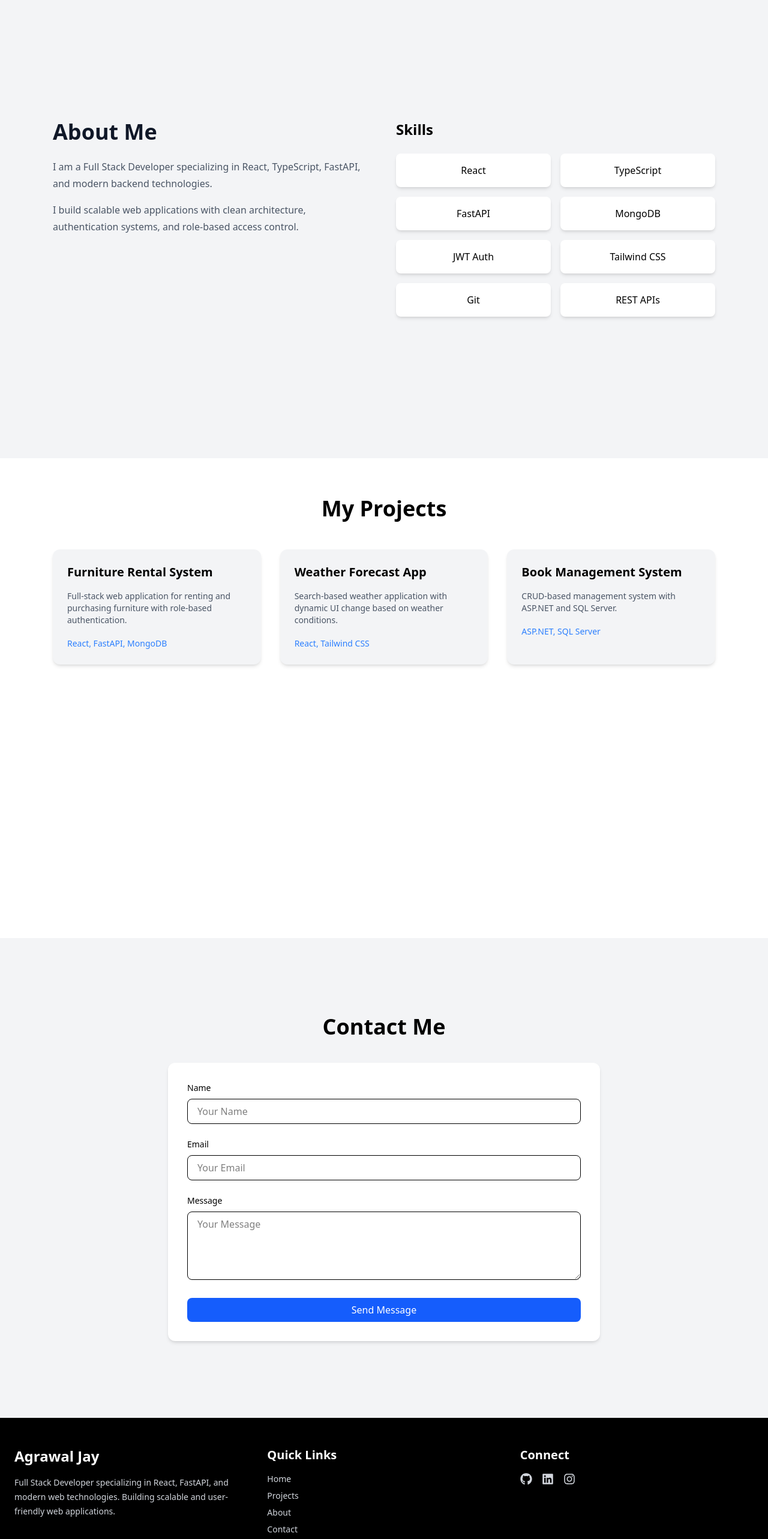
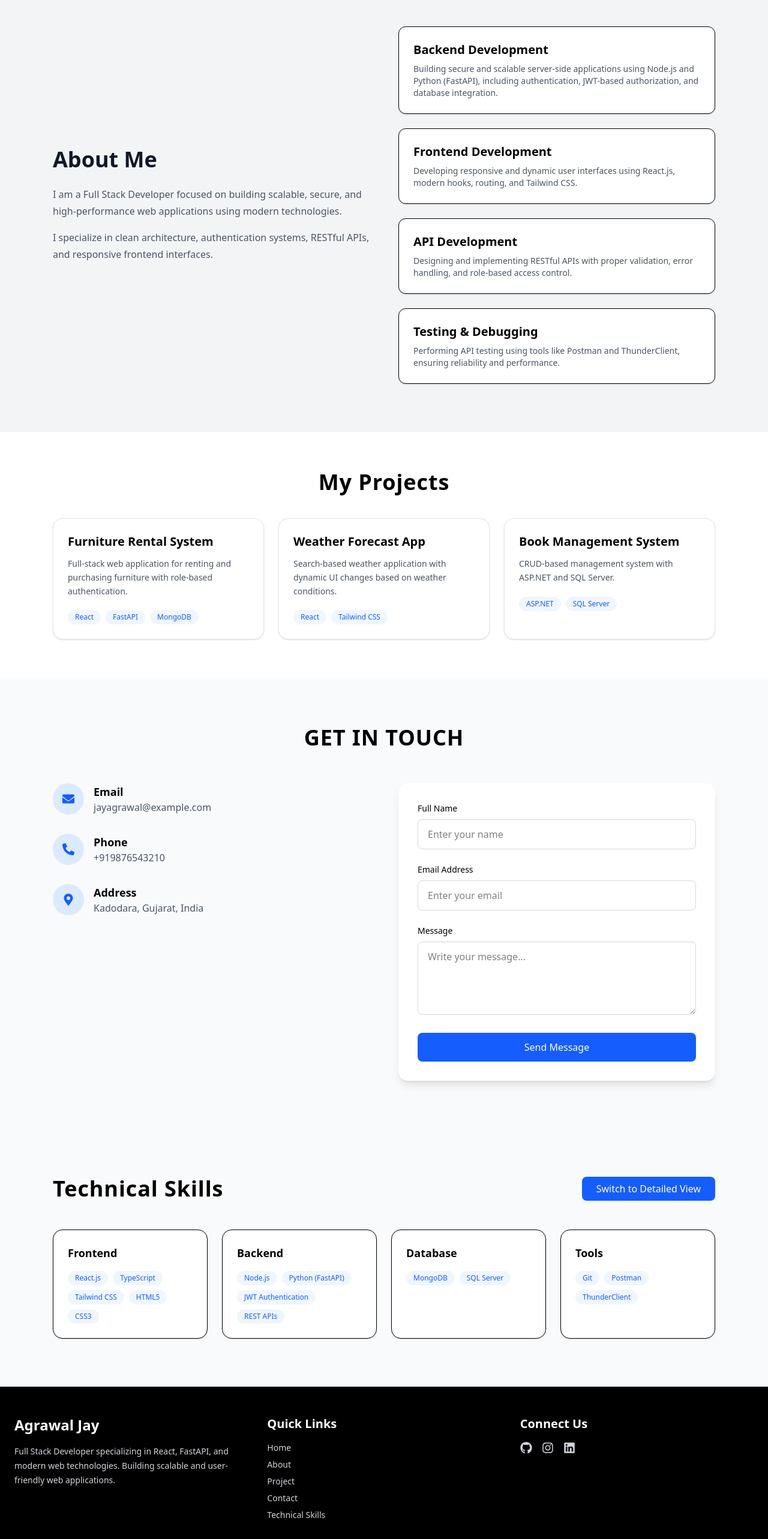
Before and after one commit to agrawaljay12/portfolio, a React (Vite) app in the folder frontend/: page / in a window 1280 px wide. Shown: the part 100-2666 px from the top of the page at 60% size. Built offline with nearby package versions, Linux system fonts and the light colour scheme.

Commit message:
enhance the routing and improve the logic of code

```diff
--- a/frontend/package.json
+++ b/frontend/package.json
@@ -17,6 +17,7 @@
     "react-icon": "^1.0.0",
     "react-icons": "^5.5.0",
     "react-router-dom": "^7.13.0",
+    "react-scroll": "^1.9.3",
     "tailwindcss": "^4.1.18"
   },
   "devDependencies": {
@@ -24,6 +25,7 @@
     "@types/node": "^24.10.1",
     "@types/react": "^19.2.7",
     "@types/react-dom": "^19.2.3",
+    "@types/react-scroll": "^1.8.10",
     "@vitejs/plugin-react": "^5.1.1",
     "eslint": "^9.39.1",
     "eslint-plugin-react-hooks": "^7.0.1",
--- a/frontend/src/App.tsx
+++ b/frontend/src/App.tsx
@@ -1,12 +1,22 @@
-// import { BrowserRouter as Router, Routes, Route, Navigate } from "react-router-dom";
-import {Home} from "./pages/Home"
+import { BrowserRouter, Routes, Route } from "react-router-dom";
+import {Home} from "./pages/Home";
+import { About } from "./pages/About";
+import { Contact } from "./pages/Contact";
+import { Projects } from "./pages/Project";
+import { TechnicalSkills } from "./pages/TechnicalSkills";
 
 function App() {
   return (
-    <>
-      <Home/>
-    </>
+    <BrowserRouter>
+      <Routes>
+        <Route path="/" element={<Home />} />
+        <Route path="/about" element={<About />} />
+        <Route path="/project" element={<Projects />} />
+        <Route path="/contact" element={<Contact/>} />
+        <Route path="/skills" element={<TechnicalSkills/>} />
+      </Routes>
+    </BrowserRouter>
   );
 }
 
-export default App
+export default App;
--- a/frontend/src/component/Footer.tsx
+++ b/frontend/src/component/Footer.tsx
@@ -1,4 +1,5 @@
 import { FaGithub, FaLinkedin, FaInstagram } from "react-icons/fa";
+import {Link } from "react-scroll";
 
 const Footer = () => {
   return (
@@ -26,24 +27,29 @@ const Footer = () => {
             </h3>
             <ul className="space-y-2 text-sm">
               <li>
-                <a href="#home" className="hover:text-white transition">
+                <Link to="/" smooth={true} duration={500}>
                   Home
-                </a>
+                </Link>
+              </li>
+               <li>
+                <Link to="about" smooth={true} duration={500}>
+                    About
+                </Link>
+              </li>
+               <li>
+                <Link to="project" smooth={true} duration={500}>
+                  Project
+                </Link>
               </li>
               <li>
-                <a href="#projects" className="hover:text-white transition">
-                  Projects
-                </a>
+                <Link to="contact" smooth={true} duration={500}>
+                  Contact
+                </Link>
               </li>
               <li>
-                <a href="#about" className="hover:text-white transition">
-                  About
-                </a>
-              </li>
-              <li>
-                <a href="#contact" className="hover:text-white transition">
-                  Contact
-                </a>
+                <Link to="skills" smooth={true} duration={500}>
+                  Technical Skills
+                </Link>
               </li>
             </ul>
           </div>
@@ -51,39 +57,28 @@ const Footer = () => {
           {/* Social Links */}
           <div>
             <h3 className="text-xl font-semibold text-white mb-4">
-              Connect
+              Connect Us
             </h3>
             <div className="flex space-x-4 text-xl">
-              <a
-                href="https://github.com/"
-                target="_blank"
-                className="hover:text-white transition"
-              >
-                <FaGithub />
-              </a>
+                <Link to="https://github.com/agrawaljay12" className="hover:text-white transition">
+                    <FaGithub />
+                </Link>
 
-              <a
-                href="https://linkedin.com/"
-                target="_blank"
-                className="hover:text-white transition"
-              >
+                <Link to="https://www.instagram.com/agrawal_jay_98?igsh=bmZxYjV1cGJybjN2" className="hover:text-white transition">
+                    <FaInstagram />
+                </Link>
+
+              <Link to="https://www.linkedin.com/in/jay-agrawal-a29654260?utm_source=share_via&utm_content=profile&utm_medium=member_android" className="hover:text-white transition">
                 <FaLinkedin />
-              </a>
+              </Link>
 
-              <a
-                href="https://instagram.com/"
-                target="_blank"
-                className="hover:text-white transition"
-              >
-                <FaInstagram />
-              </a>
             </div>
           </div>
         </div>
 
         {/* Bottom Bar */}
         <div className="border-t border-gray-700 mt-10 pt-6 text-center text-sm">
-          © {new Date().getFullYear()} Jay Agrawal. All rights reserved.
+          &copy; {new Date().getFullYear()} Jay Agrawal. All rights reserved.
         </div>
       </div>
     </footer>
--- a/frontend/src/component/Header.tsx
+++ b/frontend/src/component/Header.tsx
@@ -1,5 +1,6 @@
 import { useState } from "react";
 import { HiMenu, HiX } from "react-icons/hi";
+import { Link } from "react-scroll";
 
 const Header = () => {
   const [isOpen, setIsOpen] = useState(false);
@@ -15,10 +16,10 @@ const Header = () => {
 
         {/* Desktop Menu */}
         <nav className="hidden md:flex space-x-8 text-sm font-medium">
-          <a href="#home" className="hover:text-blue-400 transition">Home</a>
-          <a href="#about" className="hover:text-blue-400 transition">About</a>
-          <a href="#projects" className="hover:text-blue-400 transition">Projects</a>
-          <a href="#contact" className="hover:text-blue-400 transition">Contact</a>
+          <Link to="/" smooth={true} duration={500}className="hover:text-blue-400 transition">Home</Link>
+          <Link to="about" smooth={true} duration={500} className="hover:text-blue-400 transition">About</Link>
+          <Link to="project" smooth={true} duration={500} className="hover:text-blue-400 transition">Project</Link>
+          <Link to="skills"  smooth={true} duration={500} className="hover:text-blue-400 transition">Technical skills</Link>
         </nav>
 
         {/* Mobile Icon */}
@@ -32,10 +33,11 @@ const Header = () => {
       {/* Mobile Menu */}
       {isOpen && (
         <div className="md:hidden bg-gray-800 px-6 pb-4 space-y-3 text-sm font-medium">
-          <a href="#home" className="block hover:text-blue-400">Home</a>
-          <a href="#about" className="block hover:text-blue-400">About</a>
-          <a href="#projects" className="block hover:text-blue-400">Projects</a>
-          <a href="#contact" className="block hover:text-blue-400">Contact</a>
+          <Link to="/" smooth={true} duration={500} className="hover:text-blue-400 transition">Home</Link>
+          <Link to="about" smooth={true} duration={500} className="hover:text-blue-400 transition">About</Link>
+          <Link to="project"  smooth={true} duration={500} className="hover:text-blue-400 transition">Project</Link>
+          <Link to="contact"  smooth={true} duration={500} className="hover:text-blue-400 transition">Contact</Link>
+          <Link to="skills"  smooth={true} duration={500} className="hover:text-blue-400 transition">Technical skills</Link>
         </div>
       )}
     </header>
--- a/frontend/src/pages/About.tsx
+++ b/frontend/src/pages/About.tsx
@@ -2,52 +2,76 @@ const About = () => {
   return (
     <section
       id="about"
-      className="min-h-screen bg-gray-100 flex items-center"
+      className="bg-gray-100 py-20"
     >
-      <div className="max-w-6xl mx-auto px-6 py-16 grid md:grid-cols-2 gap-10">
+      <div className="max-w-6xl mx-auto px-6 grid md:grid-cols-2 gap-12 items-center">
 
-        {/* Left */}
+        {/* Left Side */}
         <div>
           <h2 className="text-4xl font-bold text-gray-900 mb-6">
             About Me
           </h2>
+
           <p className="text-gray-600 leading-7 mb-4">
-            I am a Full Stack Developer specializing in React, TypeScript,
-            FastAPI, and modern backend technologies.
+            I am a Full Stack Developer focused on building scalable,
+            secure, and high-performance web applications using modern
+            technologies.
           </p>
+
           <p className="text-gray-600 leading-7">
-            I build scalable web applications with clean architecture,
-            authentication systems, and role-based access control.
+            I specialize in clean architecture, authentication systems,
+            RESTful APIs, and responsive frontend interfaces.
           </p>
         </div>
 
-        {/* Skills */}
-        <div>
-          <h3 className="text-2xl font-semibold mb-6">Skills</h3>
+        {/* Right Side - Roles */}
+        <div className="space-y-6">
 
-          <div className="grid grid-cols-2 gap-4">
-            {[
-              "React",
-              "TypeScript",
-              "FastAPI",
-              "MongoDB",
-              "JWT Auth",
-              "Tailwind CSS",
-              "Git",
-              "REST APIs",
-            ].map((skill) => (
-              <div
-                key={skill}
-                className="bg-white shadow-md rounded-lg p-4 text-center"
-              >
-                {skill}
-              </div>
-            ))}
+          <div className="bg-white shadow-sm rounded-xl p-6 border hover:shadow-md transition">
+            <h3 className="text-xl font-semibold mb-2">
+              Backend Development
+            </h3>
+            <p className="text-gray-600 text-sm">
+              Building secure and scalable server-side applications using
+              Node.js and Python (FastAPI), including authentication,
+              JWT-based authorization, and database integration.
+            </p>
           </div>
+
+          <div className="bg-white shadow-sm rounded-xl p-6 border hover:shadow-md transition">
+            <h3 className="text-xl font-semibold mb-2">
+              Frontend Development
+            </h3>
+            <p className="text-gray-600 text-sm">
+              Developing responsive and dynamic user interfaces using
+              React.js, modern hooks, routing, and Tailwind CSS.
+            </p>
+          </div>
+
+          <div className="bg-white shadow-sm rounded-xl p-6 border hover:shadow-md transition">
+            <h3 className="text-xl font-semibold mb-2">
+              API Development
+            </h3>
+            <p className="text-gray-600 text-sm">
+              Designing and implementing RESTful APIs with proper
+              validation, error handling, and role-based access control.
+            </p>
+          </div>
+
+          <div className="bg-white shadow-sm rounded-xl p-6 border hover:shadow-md transition">
+            <h3 className="text-xl font-semibold mb-2">
+              Testing & Debugging
+            </h3>
+            <p className="text-gray-600 text-sm">
+              Performing API testing using tools like Postman and
+              ThunderClient, ensuring reliability and performance.
+            </p>
+          </div>
+
         </div>
       </div>
     </section>
   );
 };
 
-export {About};
+export { About };
--- a/frontend/src/pages/Contact.tsx
+++ b/frontend/src/pages/Contact.tsx
@@ -1,35 +1,77 @@
+import { FaEnvelope, FaPhoneAlt, FaMapMarkerAlt } from "react-icons/fa";
+
 const Contact = () => {
   return (
-    <section
-      id="contact"
-      className="min-h-screen bg-gray-100 py-16 flex items-center"
-    >
-      <div className="max-w-3xl mx-auto px-6 w-full">
-        <h2 className="text-4xl font-bold text-center mb-10">
-          Contact Me
+    <section id="contact" className="py-20 bg-gray-50">
+      <div className="max-w-6xl mx-auto px-6">
+
+        {/* Main Heading */}
+        <h2 className="text-4xl font-bold text-center mb-14 tracking-wide">
+          GET IN TOUCH
         </h2>
 
-        <form className="bg-white shadow-md rounded-xl p-8 space-y-6">
+        <div className="grid md:grid-cols-2 gap-12 items-start">
+
+          {/* Left Column - Contact Info */}
+          <div className="space-y-8">
+
+            <div className="flex items-start gap-4">
+              <div className="bg-blue-100 p-4 rounded-full text-blue-600">
+                <FaEnvelope size={20} />
+              </div>
+              <div>
+                <h4 className="text-lg font-semibold">Email</h4>
+                <p className="text-gray-600">jayagrawal@example.com</p>
+              </div>
+            </div>
+
+            <div className="flex items-start gap-4">
+              <div className="bg-blue-100 p-4 rounded-full text-blue-600">
+                <FaPhoneAlt size={20} />
+              </div>
+              <div>
+                <h4 className="text-lg font-semibold">Phone</h4>
+                <p className="text-gray-600">+919876543210</p>
+              </div>
+            </div>
+
+            <div className="flex items-start gap-4">
+              <div className="bg-blue-100 p-4 rounded-full text-blue-600">
+                <FaMapMarkerAlt size={20} />
+              </div>
+              <div>
+                <h4 className="text-lg font-semibold">Address</h4>
+                <p className="text-gray-600">
+                  Kadodara, Gujarat, India
+                </p>
+              </div>
+            </div>
+
+          </div>
+
+          {/* Right Column - Contact Form */}
+          <div className="bg-white shadow-lg rounded-2xl p-8">
+            <form className="space-y-6">
 
               <div>
                 <label className="block mb-2 text-sm font-medium">
-              Name
+                  Full Name
                 </label>
                 <input
                   type="text"
-              placeholder="Your Name"
-              className="w-full border rounded-lg px-4 py-2 focus:outline-none focus:ring-2 focus:ring-blue-500"
+                  placeholder="Enter your name"
+                  className="w-full border border-gray-300 rounded-lg px-4 py-3 focus:outline-none focus:ring-2 focus:ring-blue-500 transition"
                 />
               </div>
 
               <div>
                 <label className="block mb-2 text-sm font-medium">
-              Email
+                  Email Address
                 </label>
                 <input
                   type="email"
-              placeholder="Your Email"
-              className="w-full border rounded-lg px-4 py-2 focus:outline-none focus:ring-2 focus:ring-blue-500"
+                  placeholder="Enter your email"
+                  className="w-full border border-gray-300 rounded-lg px-4 py-3 focus:outline-none focus:ring-2 focus:ring-blue-500 transition"
                 />
               </div>
 
@@ -39,21 +81,25 @@ const Contact = () => {
                 </label>
                 <textarea
                   rows={4}
-              placeholder="Your Message"
-              className="w-full border rounded-lg px-4 py-2 focus:outline-none focus:ring-2 focus:ring-blue-500"
+                  placeholder="Write your message..."
+                  className="w-full border border-gray-300 rounded-lg px-4 py-3 focus:outline-none focus:ring-2 focus:ring-blue-500 transition"
                 ></textarea>
               </div>
 
               <button
                 type="submit"
-            className="w-full bg-blue-600 text-white py-2 rounded-lg hover:bg-blue-700 transition"
+                className="w-full bg-blue-600 text-white py-3 rounded-lg hover:bg-blue-700 transition duration-300 font-medium"
               >
                 Send Message
               </button>
+
             </form>
+          </div>
+
+        </div>
       </div>
     </section>
   );
 };
 
-export {Contact};
+export { Contact };
--- a/frontend/src/pages/Home.tsx
+++ b/frontend/src/pages/Home.tsx
@@ -3,15 +3,17 @@ import {Header} from "../component/Header";
 import {About} from "./About";
 import {Projects} from "./Project";
 import {Contact} from "./Contact";
+import { TechnicalSkills } from "./TechnicalSkills";
 
 const Home = ()=>{
     return(
         <>
-        <Header/>
-        <About/>
-        <Projects/>
-        <Contact/>
-        <Footer/>
+        <section><Header/></section>
+        <section id="about"><About/></section>
+        <section id="project"><Projects/></section>
+        <section id="contact"><Contact/></section>
+        <section id="skills"><TechnicalSkills/></section>
+        <section><Footer/></section>
         </>
     );
 
--- a/frontend/src/pages/Project.tsx
+++ b/frontend/src/pages/Project.tsx
@@ -3,56 +3,69 @@ const projects = [
     title: "Furniture Rental System",
     description:
       "Full-stack web application for renting and purchasing furniture with role-based authentication.",
-    tech: "React, FastAPI, MongoDB",
+    tech: ["React", "FastAPI", "MongoDB"],
   },
   {
     title: "Weather Forecast App",
     description:
-      "Search-based weather application with dynamic UI change based on weather conditions.",
-    tech: "React, Tailwind CSS",
+      "Search-based weather application with dynamic UI changes based on weather conditions.",
+    tech: ["React", "Tailwind CSS"],
   },
   {
     title: "Book Management System",
     description:
       "CRUD-based management system with ASP.NET and SQL Server.",
-    tech: "ASP.NET, SQL Server",
+    tech: ["ASP.NET", "SQL Server"],
   },
 ];
 
 const Projects = () => {
   return (
-    <section
-      id="projects"
-      className="min-h-screen bg-white py-16"
-    >
+    <section id="projects" className="bg-white py-16">
       <div className="max-w-6xl mx-auto px-6">
-        <h2 className="text-4xl font-bold text-center mb-12">
+
+        {/* Section Heading */}
+        <h2 className="text-4xl font-bold text-center mb-10 tracking-wide">
           My Projects
         </h2>
 
-        <div className="grid md:grid-cols-3 gap-8">
+        <div className="grid md:grid-cols-3 gap-6">
           {projects.map((project, index) => (
             <div
               key={index}
-              className="bg-gray-100 p-6 rounded-xl shadow-md hover:shadow-xl transition"
+              className="bg-white border border-gray-200 rounded-2xl p-6
+                         shadow-sm hover:shadow-lg
+                         hover:-translate-y-2
+                         transition-all duration-300"
             >
-              <h3 className="text-xl font-semibold mb-4">
+              <h3 className="text-xl font-semibold mb-3">
                 {project.title}
               </h3>
 
-              <p className="text-gray-600 text-sm mb-4">
+              <p className="text-gray-600 text-sm leading-relaxed mb-5">
                 {project.description}
               </p>
 
-              <span className="text-blue-500 text-sm font-medium">
-                {project.tech}
-              </span>
+              {/* Tech Stack Tags */}
+              <div className="flex flex-wrap gap-2">
+                {project.tech.map((tech, i) => (
+                  <span
+                    key={i}
+                    className="bg-blue-50 text-blue-600
+                               text-xs font-medium
+                               px-3 py-1 rounded-full"
+                  >
+                    {tech}
+                  </span>
+                ))}
+              </div>
             </div>
           ))}
         </div>
+
       </div>
     </section>
   );
 };
 
-export {Projects};
+export { Projects };
--- /dev/null
+++ b/frontend/src/pages/TechnicalSkills.tsx
@@ -0,0 +1,83 @@
+import { useState } from "react";
+
+const skillsData = {
+  Frontend: ["React.js", "TypeScript", "Tailwind CSS", "HTML5", "CSS3"],
+  Backend: ["Node.js", "Python (FastAPI)", "JWT Authentication", "REST APIs"],
+  Database: ["MongoDB", "SQL Server"],
+  Tools: ["Git", "Postman", "ThunderClient"],
+};
+
+const TechnicalSkills = () => {
+  const [isGrid, setIsGrid] = useState(true);
+
+  return (
+    <section id="technical-skills" className="bg-gray-50 py-20">
+      <div className="max-w-6xl mx-auto px-6">
+
+        {/* Heading + Toggle */}
+        <div className="flex justify-between items-center mb-12">
+          <h2 className="text-4xl font-bold tracking-wide">
+            Technical Skills
+          </h2>
+
+          <button
+            onClick={() => setIsGrid(!isGrid)}
+            className="bg-blue-600 text-white px-6 py-2 rounded-lg
+                       hover:bg-blue-700 transition"
+          >
+            {isGrid ? "Switch to Detailed View" : "Switch to Grid View"}
+          </button>
+        </div>
+
+        {/* Grid View */}
+        {isGrid ? (
+          <div className="grid md:grid-cols-4 gap-6">
+            {Object.entries(skillsData).map(([category, skills]) => (
+              <div
+                key={category}
+                className="bg-white p-6 rounded-2xl shadow-sm border hover:shadow-md transition"
+              >
+                <h3 className="text-lg font-semibold mb-4">
+                  {category}
+                </h3>
+                <div className="flex flex-wrap gap-2">
+                  {skills.map((skill) => (
+                    <span
+                      key={skill}
+                      className="bg-blue-50 text-blue-600 text-xs
+                                 px-3 py-1 rounded-full"
+                    >
+                      {skill}
+                    </span>
+                  ))}
+                </div>
+              </div>
+            ))}
+          </div>
+        ) : (
+          /* Detailed View */
+          <div className="space-y-8">
+            {Object.entries(skillsData).map(([category, skills]) => (
+              <div
+                key={category}
+                className="bg-white p-8 rounded-2xl shadow-sm border"
+              >
+                <h3 className="text-2xl font-semibold mb-4">
+                  {category}
+                </h3>
+                <ul className="list-disc list-inside text-gray-600 space-y-2">
+                  {skills.map((skill) => (
+                    <li key={skill}>{skill}</li>
+                  ))}
+                </ul>
+              </div>
+            ))}
+          </div>
+        )}
+
+      </div>
+    </section>
+  );
+};
+
+export { TechnicalSkills };
```
Also changed, not shown: 1 other file (tests, documents, lock files or other folders). Lines whose indentation alone changed are shown as unchanged.
